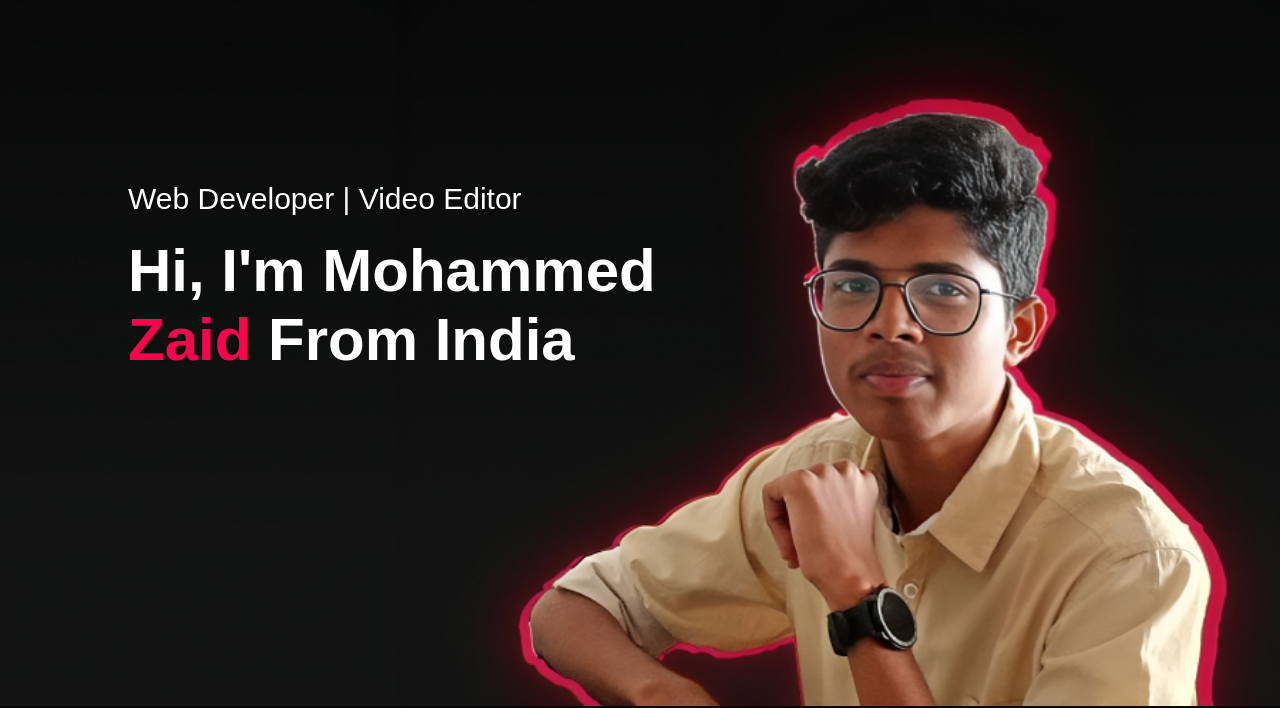
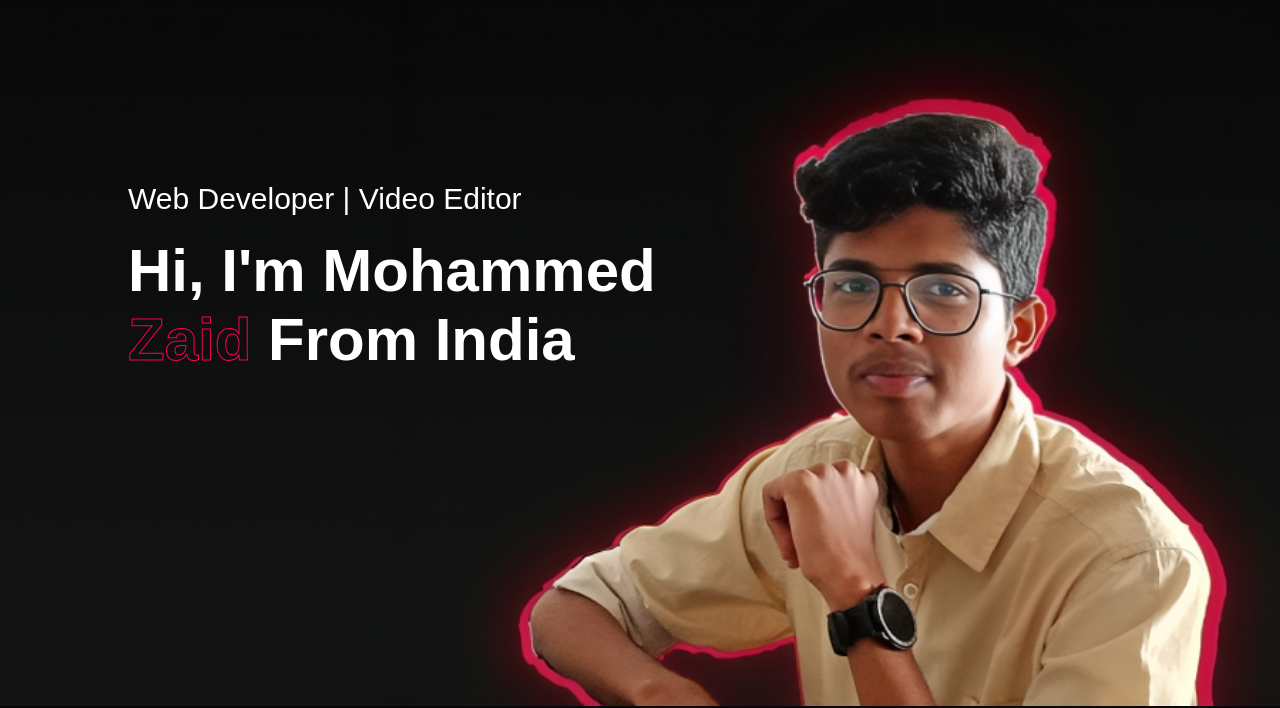
Before and after one commit to Mzaidprof/Portfolio, a plain HTML site: page index.html in a window 1280 px wide. Shown: the part 94-802 px from the top of the page. Drawn offline with Linux system fonts and the light colour scheme.

Commit message:
Update style.css

```diff
--- a/style.css
+++ b/style.css
@@ -81,6 +81,14 @@ nav ul li a:hover::after {
 }
 
 .header-text h1 span {
+    color: transparent;
+    -webkit-text-stroke: 1px #ff004f;
+    user-select: none;
+    transition: all 0.2s;
+}
+
+.header-text h1 span:hover {
+    transition: all 0.3s;
     color: #ff004f;
 }
 
```
